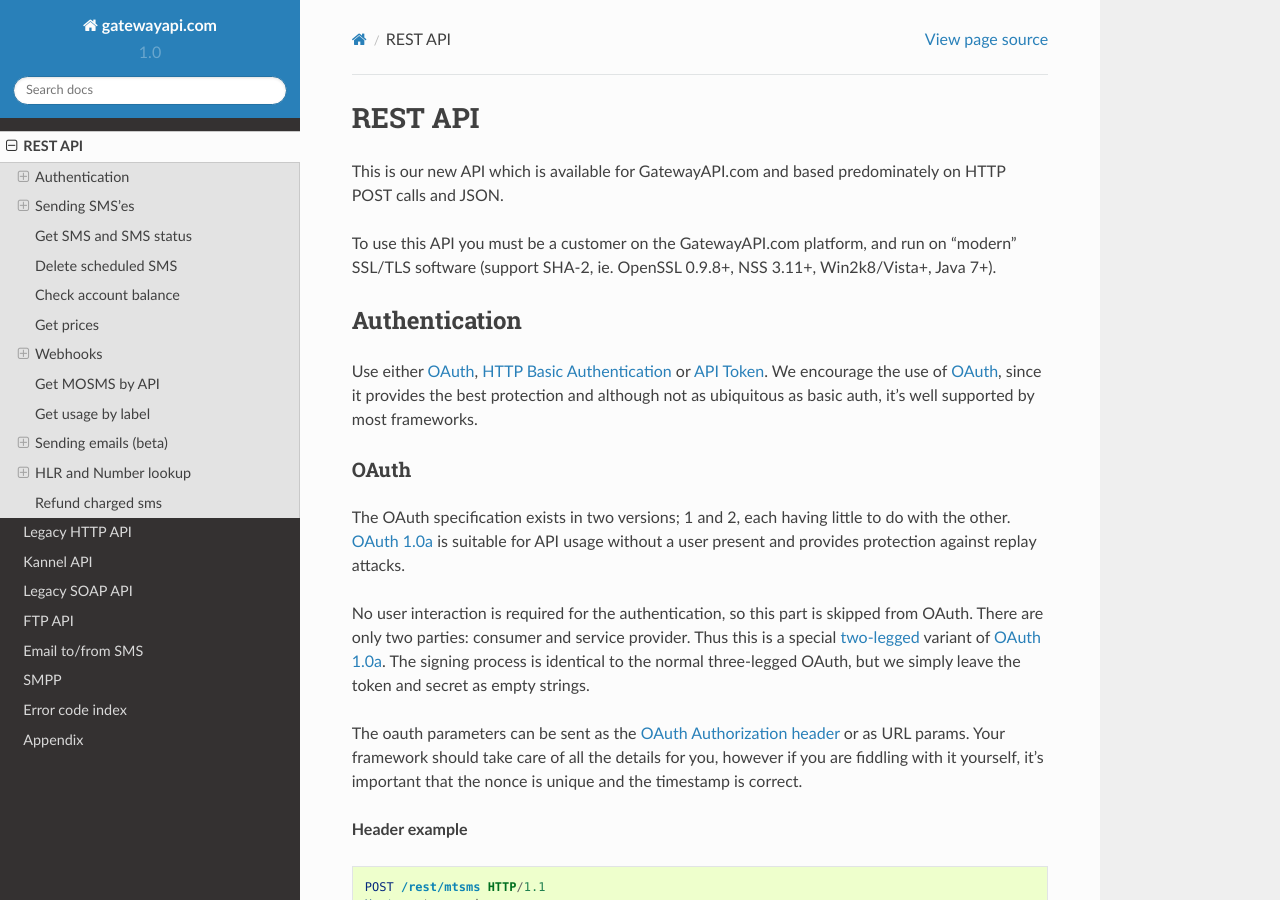
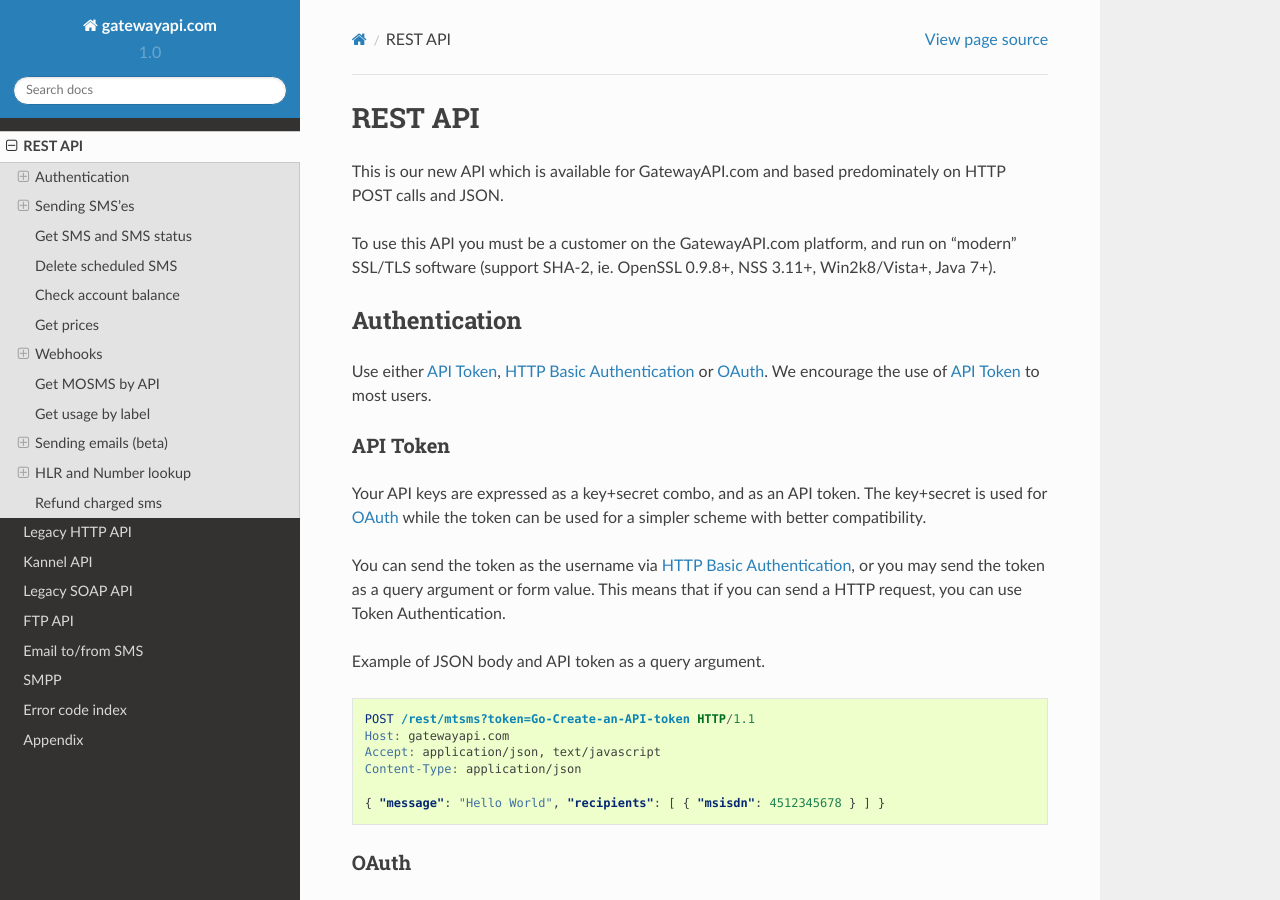
Before and after one commit to onlinecity/gatewayapi-docs, a Sphinx documentation site: the page built from docs/rest.rst, in a window 1280 px wide and 900 px high. Built offline with Sphinx 7.4.7 and the Read the Docs theme 2.0.0, drawn with Linux system fonts in a browser that asks for light colours; some of the changed text lies outside the part shown.

Commit message:
Reword oauth docs

```diff
--- a/docs/rest.rst
+++ b/docs/rest.rst
@@ -12,10 +12,31 @@
 
 Authentication
 --------------
-Use either :ref:`oauth`, :ref:`HTTP Basic Authentication` or
-:ref:`API Token`. We encourage the use of :ref:`oauth`, since it
-provides the best protection and although not as ubiquitous as basic auth, it's
-well supported by most frameworks.
+Use either :ref:`API Token`, :ref:`HTTP Basic Authentication` or
+:ref:`oauth`. We encourage the use of :ref:`API Token` to most users.
+
+.. _`API Token`:
+
+API Token
+^^^^^^^^^
+Your API keys are expressed as a key+secret combo, and as an API token. The
+key+secret is used for :ref:`oauth` while the token can be used for a simpler
+scheme with better compatibility.
+
+You can send the token as the username via :ref:`HTTP Basic Authentication`,
+or you may send the token as a query argument or form value. This means that
+if you can send a HTTP request, you can use Token Authentication.
+
+Example of JSON body and API token as a query argument.
+
+.. sourcecode:: http
+
+   POST /rest/mtsms?token=Go-Create-an-API-token HTTP/1.1
+   Host: gatewayapi.com
+   Accept: application/json, text/javascript
+   Content-Type: application/json
+
+   { "message": "Hello World", "recipients": [ { "msisdn": 4512345678 } ] }
 
 .. _oauth:
 
```
Also changed, not shown: other parts of docs/rest.rst (+0 -23 lines).
